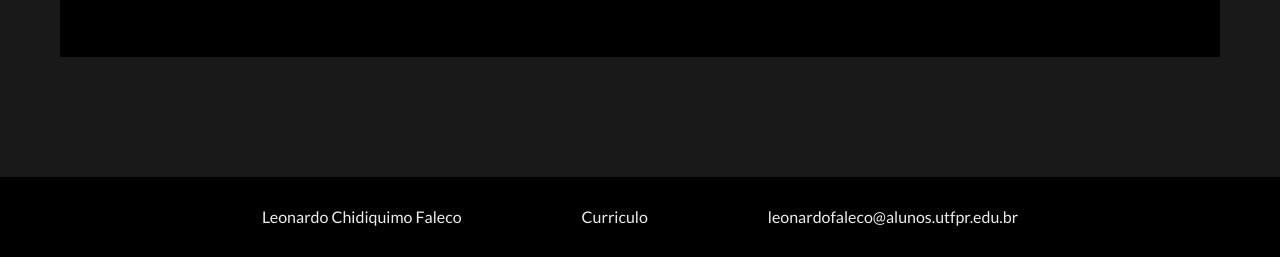
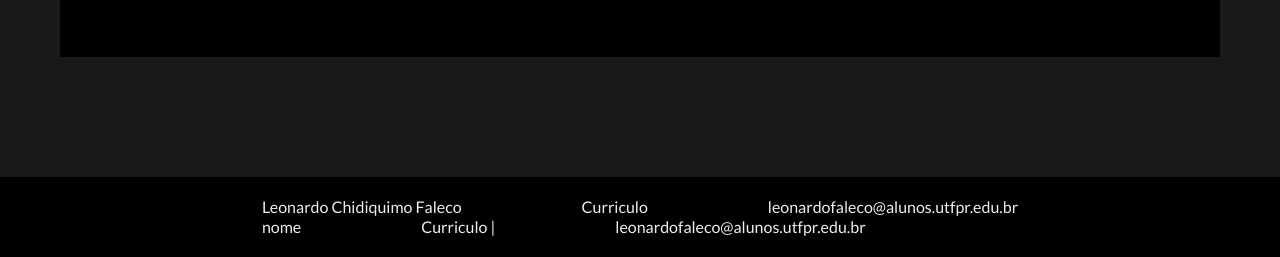
Before and after one commit to LeonardoCFaleco/ProjetoFrontEnd.github.io, a plain HTML site: page cadastro.html in a window 1280 px wide. Shown: the part 789-1046 px from the top of the page. Drawn offline with Linux system fonts and the light colour scheme.

Commit message:
Update cadastro.html

```diff
--- a/cadastro.html
+++ b/cadastro.html
@@ -72,6 +72,17 @@
                         <a href="mailto:leonardofaleco@alunos.utfpr.edu.br">leonardofaleco@alunos.utfpr.edu.br</a>
                     </li>
                 </ul>
+                            <ul>
+                    <li>
+                        <span>nome</span>
+                    </li>
+                    <li>
+                        <a href="" target="_blank">Curriculo | </a>
+                    </li>
+                    <li>
+                        <a class="email" href="mailto:">leonardofaleco@alunos.utfpr.edu.br</a>
+                    </li>
+                </ul>
         </div>
     </footer>
 </body>
```
